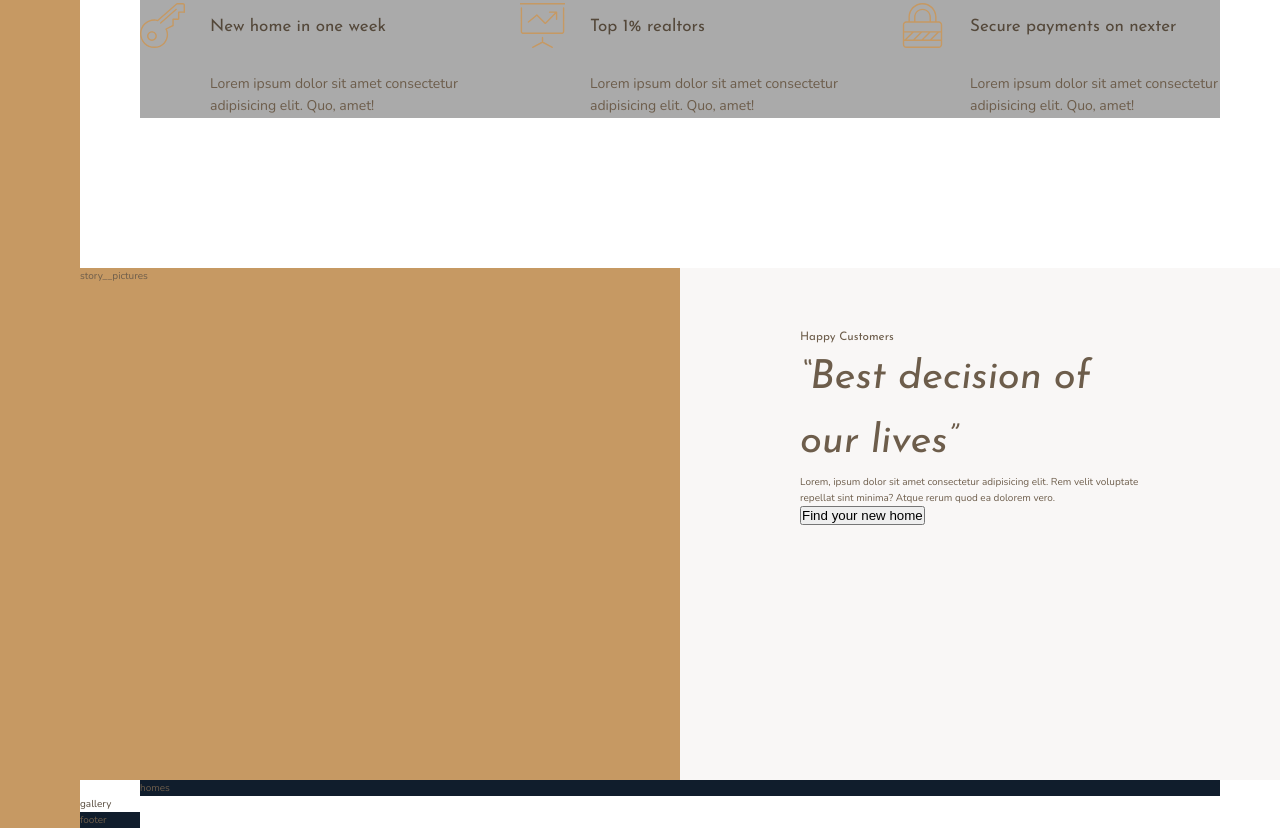
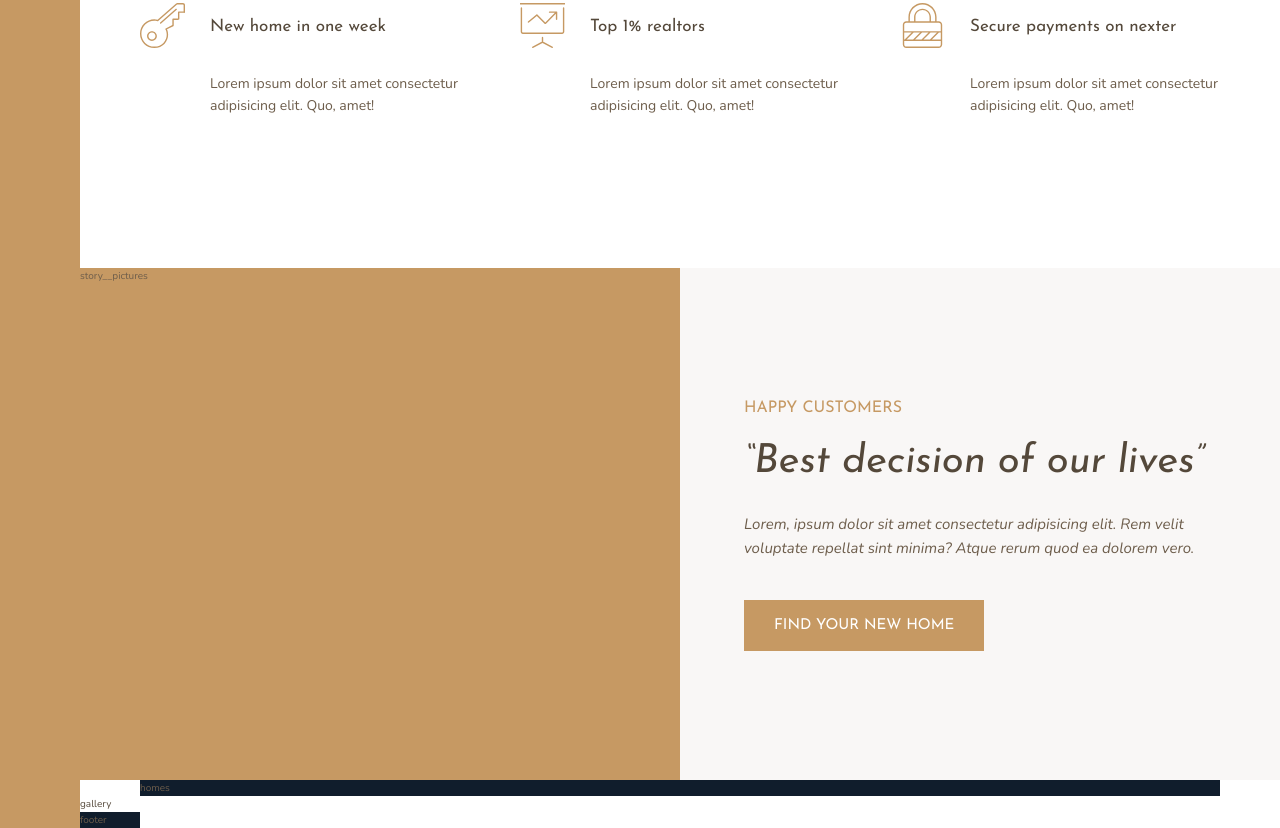
Before and after one commit to navyblueyes/CSS-SASS-ex3-nexter, a website: page index.html in a window 1280 px wide. Shown: the part 942-1770 px from the top of the page. Drawn offline with nearby package versions, Linux system fonts and the light colour scheme.

Commit message:
story; text box complete; working on picture

```diff
--- a/index.html
+++ b/index.html
@@ -63,8 +63,8 @@
             story__pictures
         </div>
         <div class="story__content">
-            <h3 class="heading-3">Happy Customers</h3>
-            <h2 class="heading-2">&ldquo;Best decision of our lives&rdquo;</h2>
+            <h3 class="heading-3 mb-sm">Happy Customers</h3>
+            <h2 class="heading-2 heading-2--dark mb-md">&ldquo;Best decision of our lives&rdquo;</h2>
             <p class="story__text">
                 Lorem, ipsum dolor sit amet consectetur adipisicing elit. Rem velit voluptate repellat sint minima? Atque rerum quod ea dolorem vero.
             </p>
--- a/sass/_features.scss
+++ b/sass/_features.scss
@@ -1,5 +1,5 @@
 .features {
-    background-color: $color-grey-light-2;
+    //background-color: $color-grey-light-2;
     grid-column: center-start / center-end;
 
     margin: 15rem 0;
--- a/sass/_story.scss
+++ b/sass/_story.scss
@@ -7,6 +7,19 @@
     &__content {
         background-color: $color-grey-light-1;
         grid-column: col-start 5 / full-end;
-        padding: 6rem 12rem;
+        padding: 6rem 5vw;
+        // display: flex;
+        // flex-direction: column;
+        // justify-content: center;
+        // align-items: flex-start;
+
+        display: grid;
+        align-content: center;
+        justify-items: start;
+    }
+    &__text {
+        font-size: 1.5rem;
+        font-style: italic;
+        margin-bottom: 4rem;
     }
 }
--- a/sass/_typography.scss
+++ b/sass/_typography.scss
@@ -10,10 +10,19 @@
     @extend %heading;
     font-size: 4rem;
     font-style: italic;
+    line-height: 1;
+    &--light {
+        color: $color-grey-light-1;
+    }
+    &--dark {
+        color: $color-grey-dark-1;
+    }
 }
 .heading-3 {
     @extend %heading;
-
+    font-size: 1.6rem;
+    color:$color-primary;
+    text-transform: uppercase;
 }
 .heading-4 {
     @extend %heading;
@@ -23,6 +32,27 @@
     }
     &--dark {
         color: $color-grey-dark-1;
-
     }
 }
+
+.btn {
+    background-color: $color-primary;
+    color: #fff;
+    border: none;
+    border-radius: 0;
+    font-family: $font-display;
+    font-size: 1.5rem;
+    text-transform: uppercase;
+    padding: 1.8rem 3rem;
+    cursor: pointer;
+    transform: all .2;
+
+    &:hover {
+        background-color: $color-primary-dark;
+    };
+}
+
+.mb-sm { margin-bottom: 2rem;}
+.mb-md { margin-bottom: 3rem;}
+.mb-lg { margin-bottom: 4rem;}
+.mb-hg { margin-bottom: 8rem;}
```
Also changed, not shown: css/style.css.
